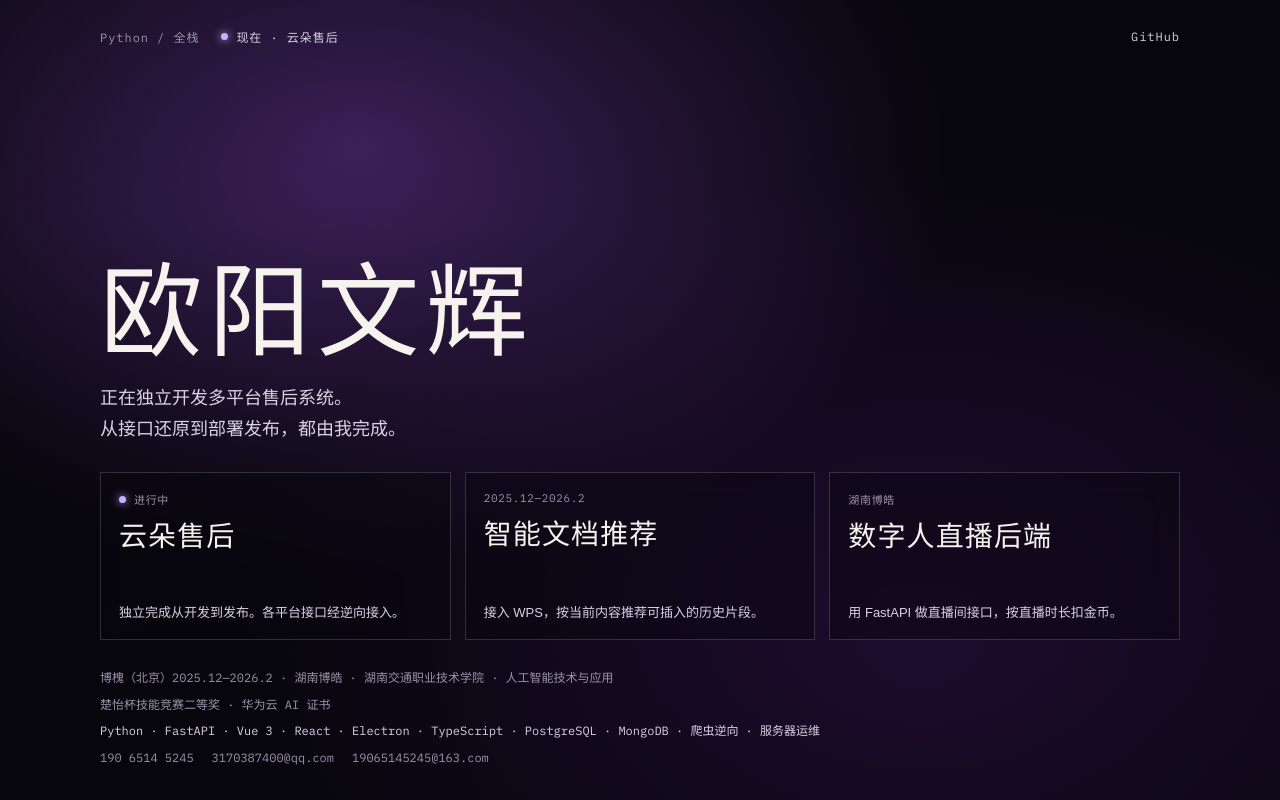
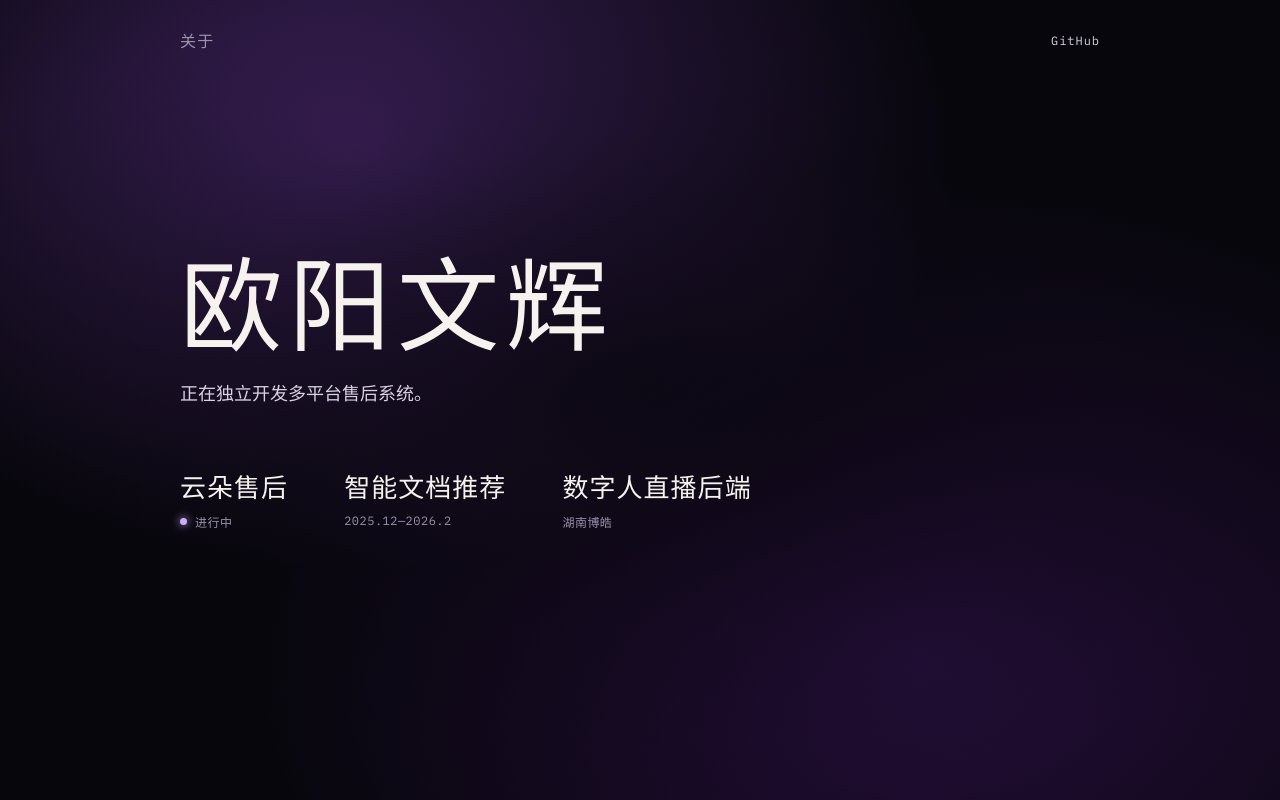
Before and after one commit to ouyang0419/ouyang0419.github.io, a plain HTML site: page index.html in a window 1280 px wide. Drawn offline with Linux system fonts and the light colour scheme.

Commit message:
把首页收成名字、一句话和三个入口。
Co-authored-by: Cursor <cursoragent@cursor.com>

```diff
--- a/assets/site.css
+++ b/assets/site.css
@@ -10,7 +10,7 @@
 }
 
 * { box-sizing: border-box; }
-html, body { height: 100%; }
+html, body { min-height: 100%; }
 body {
   margin: 0;
   background: #07060c;
@@ -47,28 +47,33 @@ body {
   z-index: 1;
   pointer-events: none;
   background:
-    linear-gradient(180deg, rgba(7, 6, 12, 0.28), rgba(7, 6, 12, 0.08) 28%, rgba(7, 6, 12, 0.42));
+    radial-gradient(ellipse 62% 52% at 50% 48%, rgba(7, 6, 12, 0.78), rgba(7, 6, 12, 0.34) 58%, rgba(7, 6, 12, 0.12));
 }
 
 .desk {
   position: relative;
   z-index: 2;
   min-height: 100dvh;
-  padding: 28px 40px 32px;
+  padding: 28px 48px 40px;
 }
 
 .stage {
-  width: min(1080px, 100%);
+  width: min(920px, 100%);
+  min-height: calc(100dvh - 68px);
   margin: 0 auto;
   position: relative;
+  display: flex;
+  align-items: center;
 }
 
 .face {
-  min-height: calc(100dvh - 60px);
-  display: grid;
-  grid-template-rows: auto minmax(120px, 1fr) auto auto;
-  gap: 28px;
+  width: 100%;
   transition: opacity 0.35s ease;
+}
+.hello-wrap {
+  display: flex;
+  flex-direction: column;
+  gap: 64px;
 }
 .desk.is-open .face {
   opacity: 0;
@@ -76,12 +81,9 @@ body {
 }
 
 .bar,
-.base,
 .contact,
-.skills,
 .door-kicker,
 .mark,
-.now,
 .gh,
 .eyebrow,
 .stack {
@@ -89,34 +91,33 @@ body {
 }
 
 .bar {
+  position: absolute;
+  top: 0;
+  left: 0;
+  right: 0;
+  z-index: 3;
   display: flex;
   align-items: center;
-  gap: 22px;
   margin: 0;
 }
 .mark,
-.now,
 .gh {
   margin: 0;
   color: var(--quiet);
   font-size: 12px;
   letter-spacing: 0.08em;
-  text-transform: none;
-}
-.now {
-  display: inline-flex;
-  align-items: center;
-  gap: 8px;
-  color: var(--mist);
-}
-.gh {
-  margin-left: auto;
-  color: var(--mist);
   text-decoration: none;
 }
+.mark {
+  border: 0;
+  padding: 0;
+  background: transparent;
+  font: inherit;
+  cursor: pointer;
+}
+.mark:hover,
 .gh:hover { color: var(--ink); }
-
-.hello { align-self: end; }
+.gh { margin-left: auto; color: var(--mist); }
 h1, h2 {
   margin: 0;
   font-family: "Noto Serif SC", "Songti SC", "SimSun", serif;
@@ -131,60 +132,46 @@ h2 {
   letter-spacing: 0.04em;
 }
 .thesis {
-  max-width: 36em;
-  margin: 18px 0 0;
+  margin: 20px 0 0;
   color: var(--mist);
   font-size: 18px;
-  line-height: 1.7;
+  line-height: 1.6;
 }
 
 .doors {
-  display: grid;
-  grid-template-columns: repeat(3, minmax(0, 1fr));
-  gap: 14px;
+  display: flex;
+  flex-wrap: wrap;
+  gap: 18px 56px;
 }
 .door {
   display: flex;
   flex-direction: column;
   align-items: flex-start;
-  gap: 14px;
-  min-height: 168px;
-  padding: 18px 18px 16px;
-  border: 1px solid var(--line);
-  border-radius: 0;
-  background: var(--glass);
-  backdrop-filter: blur(16px);
+  gap: 8px;
+  padding: 0;
+  border: 0;
+  background: transparent;
   color: inherit;
   font: inherit;
   text-align: left;
   cursor: pointer;
-  transition: border-color 0.3s var(--ease), background 0.3s var(--ease), transform 0.3s var(--ease);
 }
-.door:hover,
-.door[aria-pressed="true"] {
-  border-color: rgba(201, 176, 255, 0.72);
-  background: rgba(18, 12, 28, 0.62);
-  transform: translateY(-3px);
-}
+.door:hover .door-title,
+.door[aria-pressed="true"] .door-title { color: var(--shard); }
 .door-kicker {
   display: inline-flex;
   align-items: center;
   gap: 8px;
   color: var(--quiet);
-  font-size: 11px;
-  letter-spacing: 0.06em;
+  font-size: 12px;
+  letter-spacing: 0.04em;
 }
 .door-title {
   font-family: "Noto Serif SC", "Songti SC", "SimSun", serif;
-  font-size: 28px;
+  font-size: 26px;
   letter-spacing: 0.04em;
-  line-height: 1.15;
-}
-.door-line {
-  margin-top: auto;
-  color: var(--mist);
-  font-size: 13px;
-  line-height: 1.65;
+  line-height: 1.2;
+  transition: color 0.3s var(--ease);
 }
 .lamp {
   width: 7px;
@@ -194,20 +181,12 @@ h2 {
   box-shadow: 0 0 8px var(--shard);
 }
 
-.base {
-  display: grid;
-  gap: 6px;
-  margin: 0;
-  color: var(--quiet);
-  font-size: 12px;
-  line-height: 1.7;
-}
-.base p { margin: 0; }
-.skills { color: var(--mist); }
 .contact {
   display: flex;
   flex-wrap: wrap;
   gap: 8px 18px;
+  margin: 22px 0 0;
+  font-size: 13px;
 }
 .contact a {
   color: var(--quiet);
@@ -300,32 +279,22 @@ h2 {
   from { opacity: 0; transform: translateY(10px); }
   to { opacity: 1; transform: none; }
 }
-.hello { animation: rise 0.7s var(--ease) both; }
-.door { animation: rise 0.75s var(--ease) both; }
-.door:nth-child(2) { animation-delay: 0.08s; }
-.door:nth-child(3) { animation-delay: 0.16s; }
+.hello-wrap { animation: rise 0.7s var(--ease) both; }
 
 @media (max-width: 800px) {
-  .desk { padding: 22px 18px 28px; }
-  .face {
-    min-height: auto;
-    grid-template-rows: auto auto auto auto;
-    gap: 22px;
-  }
-  .hello { align-self: start; margin-top: 18px; }
-  .doors { grid-template-columns: 1fr; }
-  .door { min-height: 0; }
-  h1 { font-size: 52px; }
-  .bar { flex-wrap: wrap; gap: 10px 16px; }
-  .gh { margin-left: 0; }
-  .detail { position: relative; padding: 0; }
+  .desk { padding: 22px 20px 28px; }
+  .bar { left: 0; right: 0; top: 0; }
+  .stage { min-height: calc(100dvh - 50px); }
+  .hello-wrap { gap: 40px; }
+  .doors { flex-direction: column; gap: 22px; }
+  h1 { font-size: 48px; }
+  .detail { position: relative; padding: 0; background: none; }
   .detail[hidden] { display: none; }
   .detail.is-on { display: block; }
   .desk.is-open .face { display: none; }
+  .desk.is-open .stage { align-items: flex-start; }
 }
 
 @media (prefers-reduced-motion: reduce) {
-  .face, .detail, .door, .hello { animation: none; transition: none; }
-  .door:hover,
-  .door[aria-pressed="true"] { transform: none; }
+  .face, .detail, .hello-wrap { animation: none; transition: none; }
 }
--- a/index.html
+++ b/index.html
@@ -8,7 +8,7 @@
   <meta name="theme-color" content="#07060c" />
   <link rel="preconnect" href="https://fonts.loli.net" />
   <link rel="stylesheet" href="https://fonts.loli.net/css2?family=IBM+Plex+Mono:wght@400;500&family=Noto+Serif+SC:wght@500&display=swap" />
-  <link rel="stylesheet" href="assets/site.css?v=4" />
+  <link rel="stylesheet" href="assets/site.css?v=5" />
 </head>
 <body>
   <div id="field" class="field" aria-hidden="true"></div>
@@ -17,45 +17,51 @@
     <div class="stage">
       <div class="face">
         <header class="bar">
-          <p class="mark">Python / 全栈</p>
-          <p class="now"><i class="lamp"></i>现在 · 云朵售后</p>
+          <button type="button" class="mark" data-open="about" aria-controls="detail-about">关于</button>
           <a class="gh" href="https://github.com/ouyang0419" target="_blank" rel="noreferrer">GitHub</a>
         </header>
 
+        <div class="hello-wrap">
           <section class="hello">
             <h1>欧阳文辉</h1>
-          <p class="thesis">正在独立开发多平台售后系统。<br />从接口还原到部署发布，都由我完成。</p>
+            <p class="thesis">正在独立开发多平台售后系统。</p>
           </section>
 
           <nav class="doors" aria-label="做过的项目">
             <button type="button" class="door" data-open="yunduo" aria-controls="detail">
+              <span class="door-title">云朵售后</span>
               <span class="door-kicker"><i class="lamp"></i>进行中</span>
-            <span class="door-title">云朵售后</span>
-            <span class="door-line">独立完成从开发到发布。各平台接口经逆向接入。</span>
             </button>
             <button type="button" class="door" data-open="doc" aria-controls="detail-doc">
+              <span class="door-title">智能文档推荐</span>
               <span class="door-kicker">2025.12—2026.2</span>
-            <span class="door-title">智能文档推荐</span>
-            <span class="door-line">接入 WPS，按当前内容推荐可插入的历史片段。</span>
             </button>
             <button type="button" class="door" data-open="live" aria-controls="detail-live">
+              <span class="door-title">数字人直播后端</span>
               <span class="door-kicker">湖南博皓</span>
-            <span class="door-title">数字人直播后端</span>
-            <span class="door-line">用 FastAPI 做直播间接口，按直播时长扣金币。</span>
             </button>
           </nav>
+        </div>
+      </div>
 
-        <footer class="base">
-          <p>博槐（北京）2025.12—2026.2 · 湖南博皓 · 湖南交通职业技术学院 · 人工智能技术与应用</p>
-          <p>楚怡杯技能竞赛二等奖 · 华为云 AI 证书</p>
-          <p class="skills">Python · FastAPI · Vue 3 · React · Electron · TypeScript · PostgreSQL · MongoDB · 爬虫逆向 · 服务器运维</p>
+      <article class="detail" id="detail-about" data-project="about" hidden>
+        <button type="button" class="back" data-close>返回</button>
+        <p class="eyebrow">关于</p>
+        <h2>欧阳文辉</h2>
+        <p class="lead">Python / 全栈。从接口还原到部署发布，都由我完成。</p>
+        <ul>
+          <li>博槐（北京）互联网科技有限责任公司 · 2025 年 12 月—2026 年 2 月</li>
+          <li>湖南博皓数字品牌运营管理有限公司 · Python 开发工程师</li>
+          <li>湖南交通职业技术学院 · 人工智能技术与应用</li>
+          <li>湖南省楚怡杯技能竞赛二等奖 · 华为云 AI 证书</li>
+        </ul>
+        <p class="stack">Python · FastAPI · Vue 3 · React · Electron · TypeScript · PostgreSQL · MongoDB · 爬虫逆向 · 服务器运维</p>
         <p class="contact">
           <a href="tel:19065145245">190 6514 5245</a>
           <a href="mailto:3170387400@qq.com">3170387400@qq.com</a>
           <a href="mailto:19065145245@163.com">19065145245@163.com</a>
         </p>
-        </footer>
-      </div>
+      </article>
 
       <article class="detail" id="detail" data-project="yunduo" hidden>
         <button type="button" class="back" data-close>返回</button>
```
Lines whose indentation alone changed are shown as unchanged.
